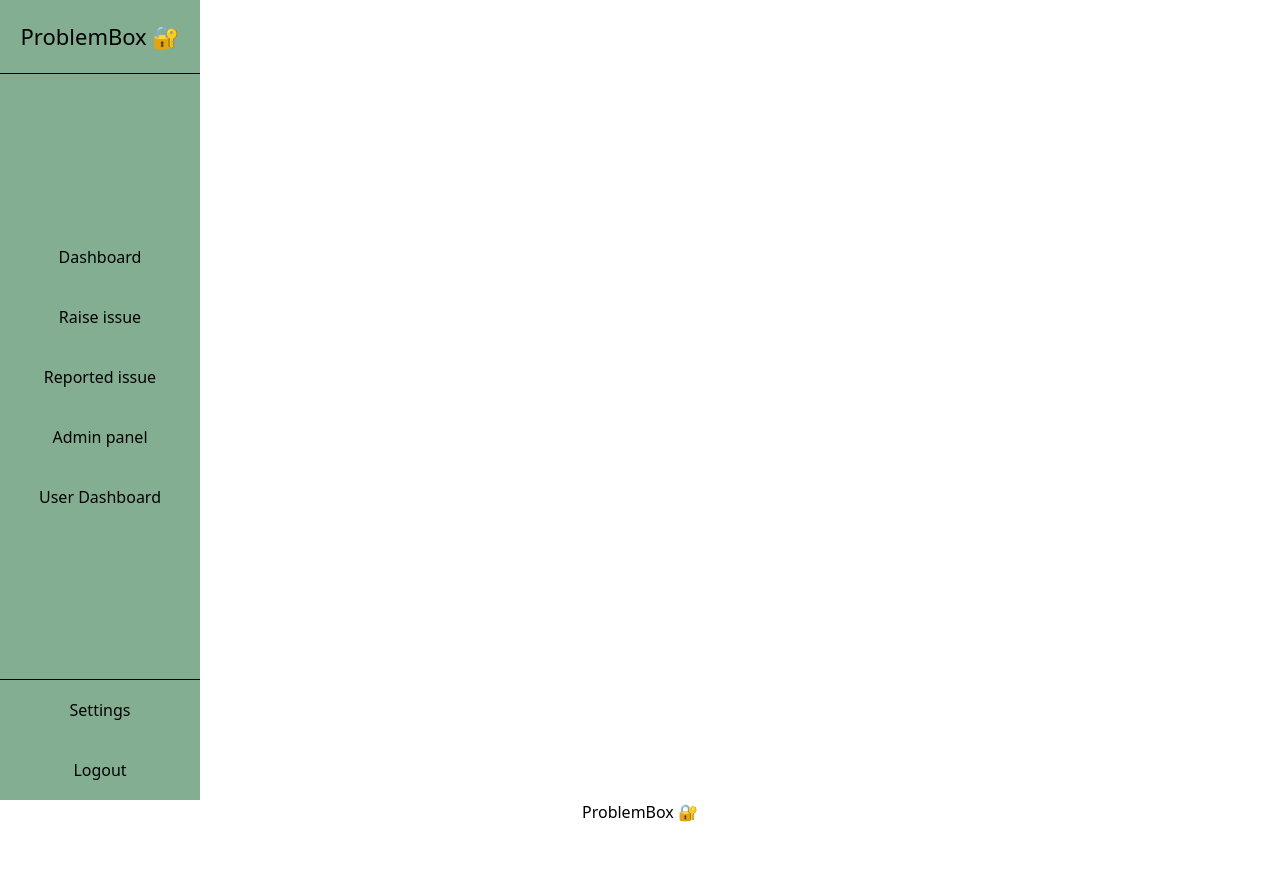
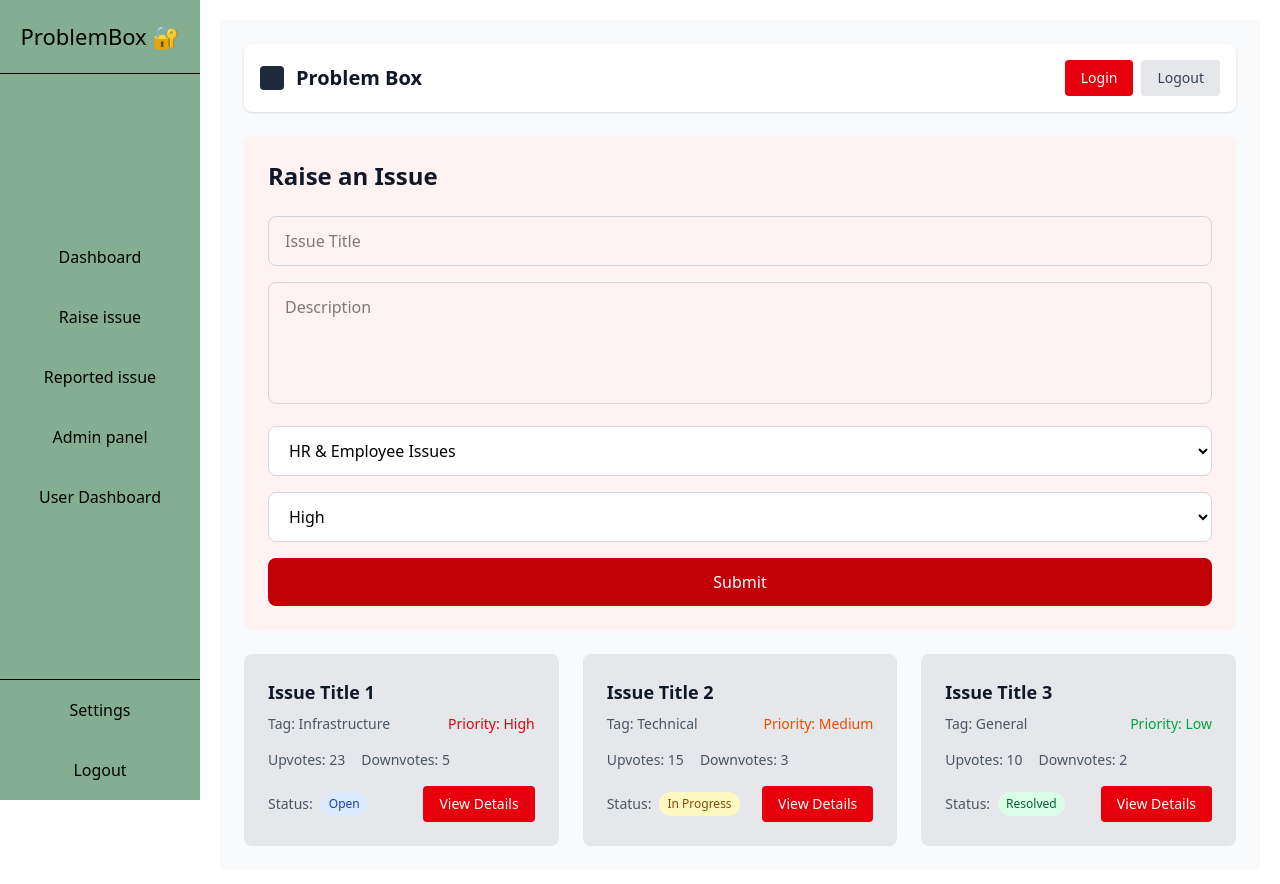
Before and after one commit to Harshit-gitb/ProblemBox, a React (Vite) app: page /raiseissue in a window 1280 px wide. Shown: the top 884 px of the page. Before the commit the page ends 824 px from the top, so only its background shows below. Built offline with nearby package versions, Linux system fonts and the light colour scheme.

Commit message:
added routes

```diff
--- a/src/App.jsx
+++ b/src/App.jsx
@@ -1,18 +1,30 @@
 // src/App.jsx
 import React from "react";
-import { Routes, Route } from "react-router-dom";
+import { Routes, Route, Link } from "react-router-dom";
 import Signup from "./Signup.jsx";
 import Login from "./Login.jsx";
-import Sidebar from "./components/Sidebar.jsx"
+import Sidebar from "./components/Sidebar.jsx";
+import Dashboard from "./components/Dashboard.jsx";
+import Raiseissue from "./components/Raiseissue.jsx";
 function App() {
   return (
     <div>
-      <Sidebar />
-      <h1 style={{ textAlign: "center" }}>ProblemBox 🔐</h1>
-      <Routes>
-        <Route path="/" element={<Login />} />
-        <Route path="/signup" element={<Signup />} />
-      </Routes>
+      <div style={{ display: "flex", minHeight: "100vh" }}>
+        <Sidebar />
+        <div style={{ flex: 1, padding: "20px" }}>
+          <main className="main-content">
+            <Routes>
+              <Route path="/" element={<Dashboard />} />
+              <Route path="/raiseissue" element={<Raiseissue />} />
+              {/* <Route path="/reportedissue" element={<ReportedIssue />} />
+              <Route path="/adminpanel" element={<AdminPanel />} />
+              <Route path="/userdashboard" element={<UserDashboard />} />
+              <Route path="/settings" element={<Settings />} />
+              <Route path="/logout" element={<div>Logging out...</div>} /> */}
+            </Routes>
+          </main>
+        </div>
+      </div>
     </div>
   );
 }
--- a/src/components/Dashboard.jsx
+++ b/src/components/Dashboard.jsx
@@ -1,11 +1,9 @@
 import React from "react";
-
+import Sidebar from "./Sidebar";
 const Dashboard = () => {
   return (
     <>
-      {/* <Sidebar />
-      <Raiseissue /> */}
-      hello
+    hello
     </>
   );
 };
--- a/src/components/Sidebar.jsx
+++ b/src/components/Sidebar.jsx
@@ -1,5 +1,6 @@
 import React from 'react'
 import "../styles/sidebar.css";
+import { Routes, Route, Link } from 'react-router-dom';
 import { FontAwesomeIcon } from '@fortawesome/react-fontawesome';
 import {
   faGear,
@@ -8,43 +9,57 @@ import {
   faBug,
   faUserShield
 } from '@fortawesome/free-solid-svg-icons';
+import Dashboard from './Dashboard';
 
 const Sidebar = () => {
   return (
     <>
-    <aside>
+    <aside className='sidebar'>
 
 <div className='top'>
     ProblemBox 🔐
 </div>
 <div className='links_sidebar'>
     {/* links dashboard etc */}
+    <Link to="/">
     <button className='sidebar_button'>
         Dashboard
     </button>
+    </Link>
+    <Link to="/raiseissue">
     <button className='sidebar_button'>
         Raise issue
     </button>
+    </Link>
+    <Link to="/reportedissue">
     <button className='sidebar_button'>
         Reported issue
     </button>
+    </Link>
+    <Link to="/adminpanel">
     <button className='sidebar_button'>
         Admin panel
     </button>
+    </Link>
+    <Link to="/userdashboard">
     <button className='sidebar_button'>
         User Dashboard
     </button>
+    </Link>
 </div>
 <div className='botttom'>
+    <Link to="/settings">
     <button>
         Settings
     </button>
+    </Link>
+    <Link to="/logout">
 <button>
     Logout
 </button>
+    </Link>
 </div>
     </aside>
-
     </>
   )
 }
--- a/src/styles/sidebar.css
+++ b/src/styles/sidebar.css
@@ -53,7 +53,7 @@
   border-bottom: 0.5px solid black;
   font-size: 22px;
 }
-aside {
+.sidebar {
   height: 100vh;
   width: 200px;
   display: flex;
```
Also changed, not shown: src/components/Raiseissue.jsx (+6 -1 lines).
